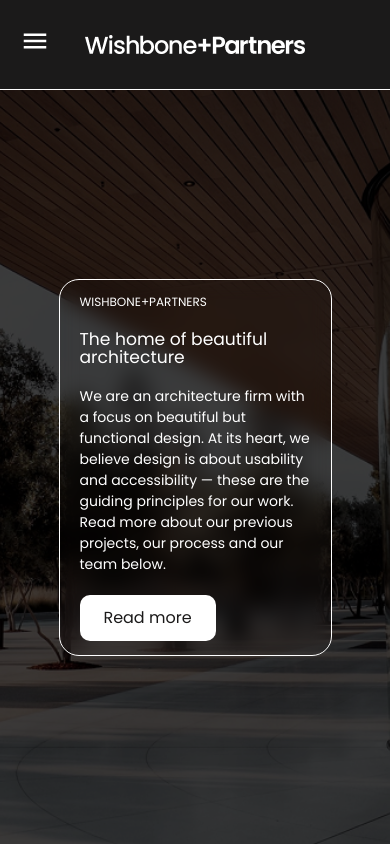
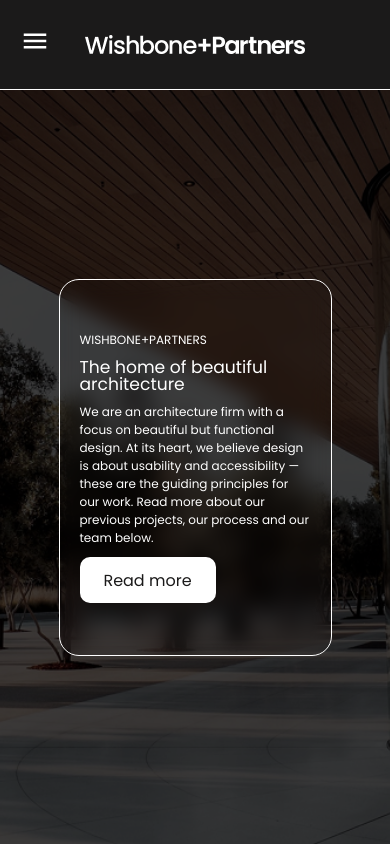
Before and after one commit to ionaleLyc/Wishbone-Website, a React (Create React App) app: page / in a window 390 px wide. Built offline with nearby package versions, Linux system fonts and the light colour scheme.

Commit message:
Верстка хедера и первой секции готова, адаптив доделан

```diff
--- a/src/components/FirmDesc/FirmDesc.css
+++ b/src/components/FirmDesc/FirmDesc.css
@@ -173,3 +173,13 @@
     }
 
 }
+
+@media (max-width: 860px) and (max-height: 900px) {
+    .firm-description .firm-description-content .firm-description-content-main {
+        gap: 10px;
+    }
+
+    .firm-description .firm-description-content p {
+        font-size: 12px;
+    }
+}
```
